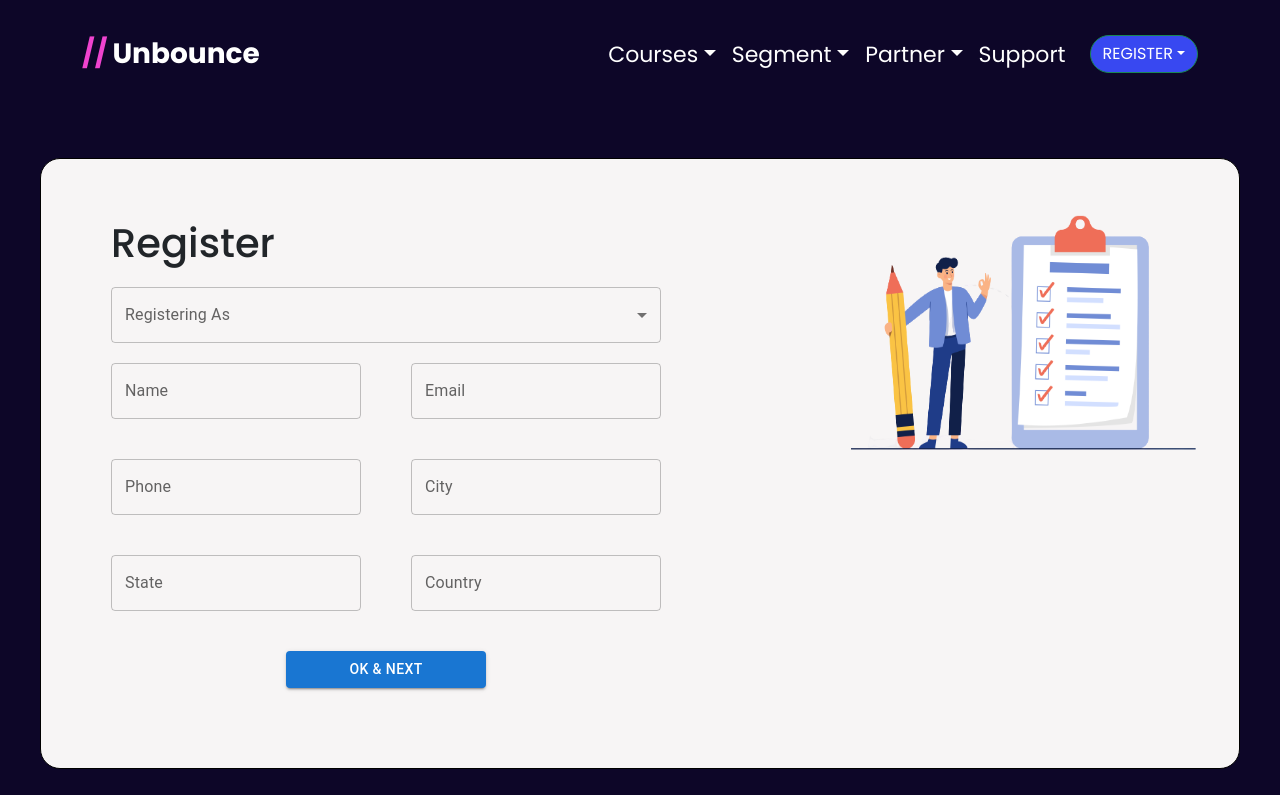
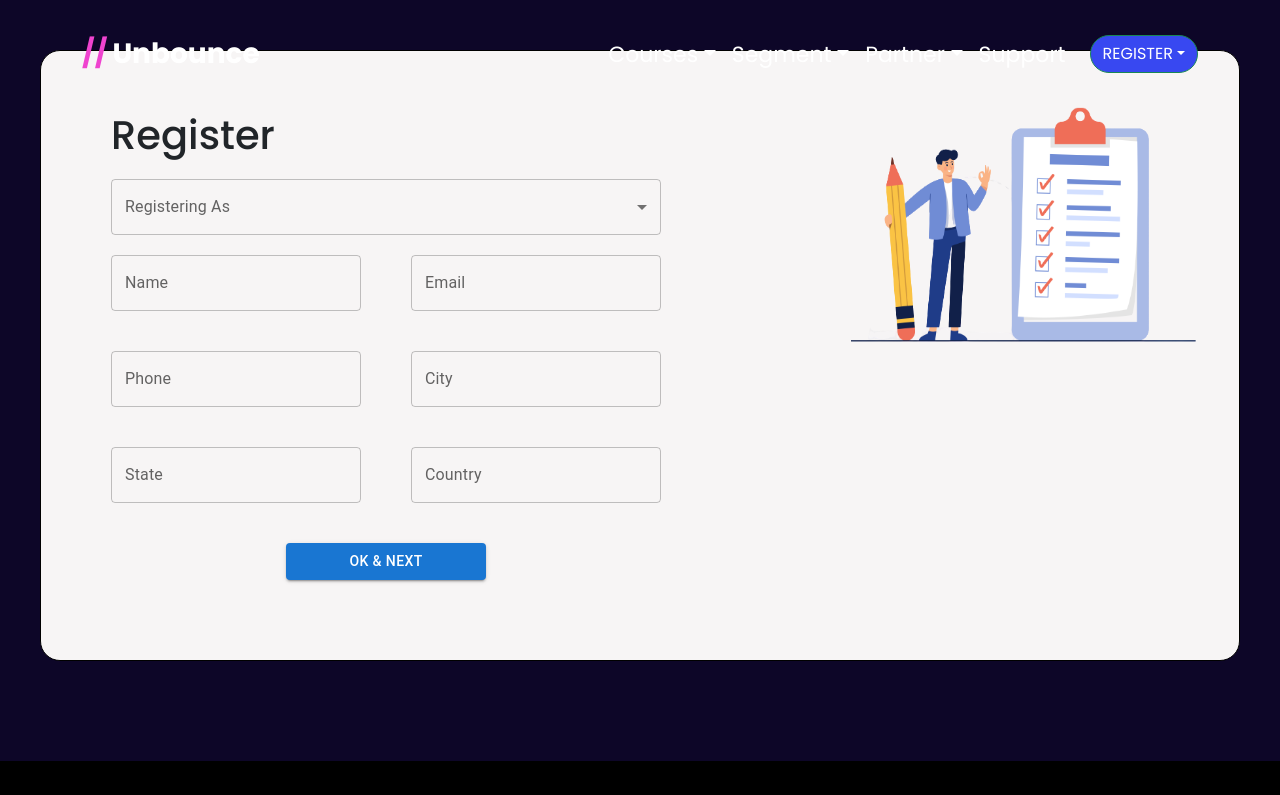
Before and after one commit to sahilrohera10/developerhub-new-web, a React (Create React App) app: page /form in a window 1280 px wide. Shown: the top 795 px of the page. Built offline with nearby package versions, Linux system fonts and the light colour scheme; a web font is replaced by a local one.

Commit message:
navbar updated

```diff
--- a/src/Components/NavbarComponent.js
+++ b/src/Components/NavbarComponent.js
@@ -4,7 +4,20 @@ import { Container, Nav, Navbar, NavDropdown } from "react-bootstrap";
 import Dropdown from "react-bootstrap/Dropdown";
 import { Link } from "react-router-dom";
 
-export default function NavComponent(props) {
+export default function NavComponent() {
+  // const [navbar,setNavbar]=useState(false);
+  const [navbar,setNavbar]=useState(false);
+  const changeBg=()=>{
+    if(window.scrollY>=100){
+      setNavbar(true);
+    }
+    else
+    {
+      setNavbar(false);
+    }
+  };
+  window.addEventListener("scroll",changeBg);
+
   const [sidebar, setSidebar] = useState("none");
   const showSidebar = () => {
     if (sidebar === "none") {
@@ -19,6 +32,8 @@ export default function NavComponent(props) {
     setSidebar("none");
   };
   return (
+
+    <nav className={navbar?"scroll fixed-top":"fixed-top"}>
     <Navbar className="Navbar" collapseOnSelect expand="lg" variant="dark">
       <Container>
         <Navbar.Brand
@@ -242,5 +257,6 @@ export default function NavComponent(props) {
         </Navbar.Collapse>
       </Container>
     </Navbar>
+    </nav>
   );
 }
```
